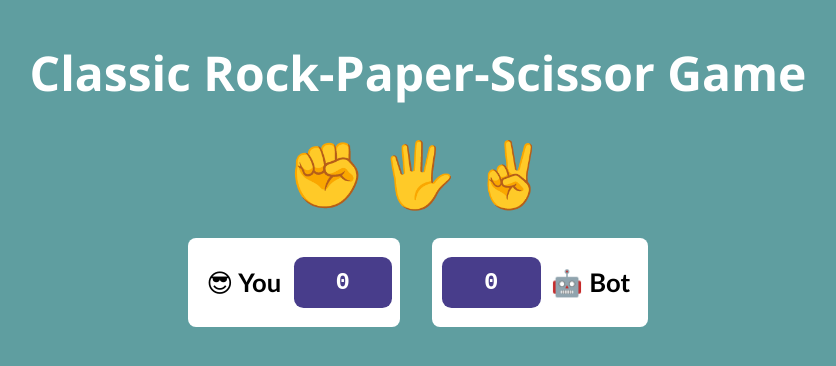
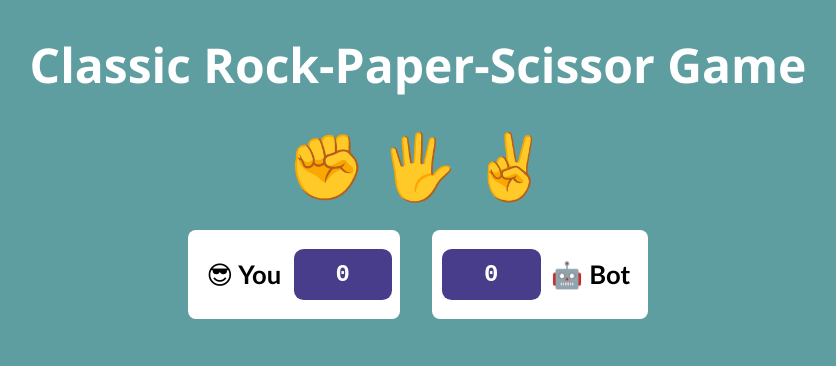
Before and after one commit to IndieCoderMM/modern-websites, a plain HTML site: page rock-paper-scissor/index.html in a window 1280 px wide. Shown: the whole page, without its empty margins (222-1058 px from the left). Drawn offline with Linux system fonts and the light colour scheme.

Commit message:
remove extras

```diff
--- a/rock-paper-scissor/index.html
+++ b/rock-paper-scissor/index.html
@@ -7,7 +7,6 @@
     <title>Rock Paper Scissors</title>
   </head>
   <body>
-    <main>
     <h1 class="title">Classic Rock-Paper-Scissor Game</h1>
     <div class="selections">
       <button class="selection" data-selection="rock">✊</button>
@@ -30,6 +29,5 @@
 
       <div class="result-history"></div>
     </div>
-    </main>
   </body>
 </html>
--- a/rock-paper-scissor/script.js
+++ b/rock-paper-scissor/script.js
@@ -2,8 +2,6 @@ const selectionButtons = document.querySelectorAll("[data-selection]");
 const pScoreText = document.getElementById("p-score");
 const aiScoreText = document.getElementById("ai-score");
 const resultContainer = document.getElementsByClassName("result-history")[0];
-// const playerBox = document.getElementById("player-selection");
-// const aiBox = document.getElementById("ai-selection");
 
 let pScore = 0;
 let aiScore = 0;
--- a/rock-paper-scissor/style.css
+++ b/rock-paper-scissor/style.css
@@ -2,15 +2,9 @@ body {
   background-color: cadetblue;
 }
 
-main {
-  display: flex;
-  flex-direction: column;
-  justify-content: center;
-  align-items: center;
-}
-
 .title {
   color: white;
+  text-align: center;
   font-family: "Segoe UI", Tahoma, Geneva, Verdana, sans-serif;
   font-size: 3rem;
 }
```
Lines whose indentation alone changed are shown as unchanged.
